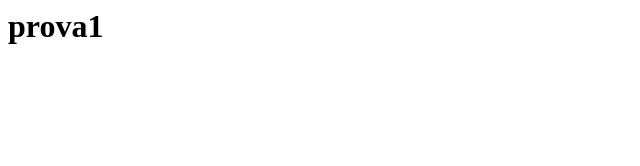
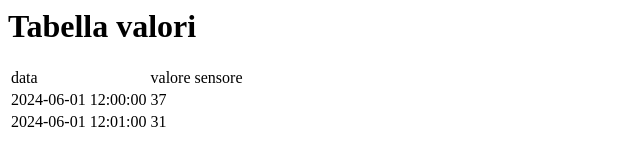
Before and after one commit to Daniele-Alberti/Progetto-Aura, a plain HTML site: page index.html in a window 1280 px wide. Shown: the whole page, without its empty margins (0-640 px from the left). Drawn offline with Linux system fonts and the light colour scheme.

Commit message:
Update index.html

```diff
--- a/index.html
+++ b/index.html
@@ -1,8 +1,18 @@
+
 <html>
-	<head>
-		<title>prova</title>
-	</head>
-	<body>
-		<h1>prova1<h1>
+    <head>
+        <title>Lettura sensore</title>
+    </head>
+    <body>
+        <h1>Tabella valori</h1>
+        <table>
+            <tr>
+                <td>data</td>
+                <td>valore sensore</td>
+            </tr>
+<tr><td>2024-06-01 12:00:00</td><td>37</td></tr>
+<tr><td>2024-06-01 12:01:00</td><td>31</td></tr>
+
+		</table>
 	</body>
 </html>
```
